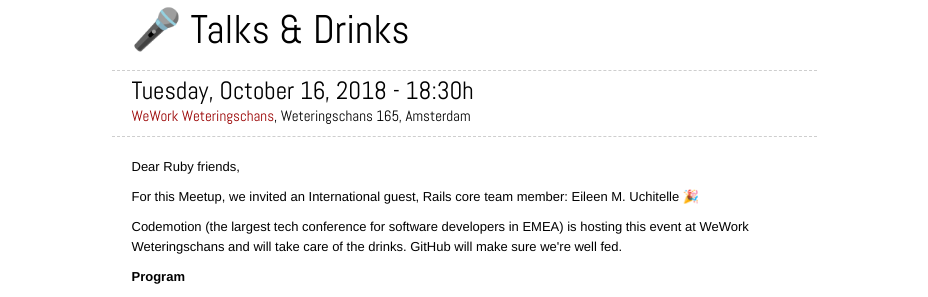
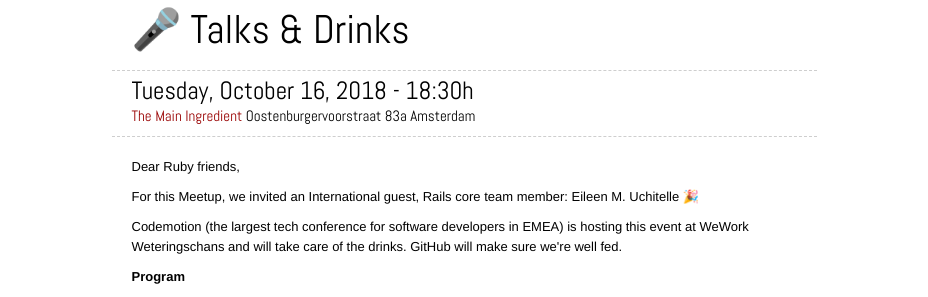
Before and after one commit to amsrb/amsrb.github.com, a Jekyll site: the page built from index.html, in a window 1280 px wide. Shown: the part 412-709 px from the top of the page, without its empty margins (176-1104 px from the left). Built offline with Jekyll 4.4.1, drawn with Linux system fonts in a browser that asks for light colours; comment, search, counter and statistics services are not loaded.

Commit message:
update address to the main ingredient for oct 16 2018

```diff
--- a/index.html
+++ b/index.html
@@ -13,7 +13,10 @@ layout: default
 
       <div class="date-loc">
         <p class="date">Tuesday, October 16, 2018 - 18:30h</p>
-        <p class="loc"><a href="https://www.google.com/maps/search/?api=1&query=Weteringschans+165%2C+Amsterdam%2C+nl" title="location">WeWork Weteringschans</a>, Weteringschans 165, Amsterdam</p>
+        <p class="loc">
+          <a href="https://www.google.com/maps/search/?api=1&query=52.370440%2C4.924585" title="location">The Main Ingredient</a>
+          Oostenburgervoorstraat 83a Amsterdam
+        </p>
       </div>
 
       <div class="content">
```
